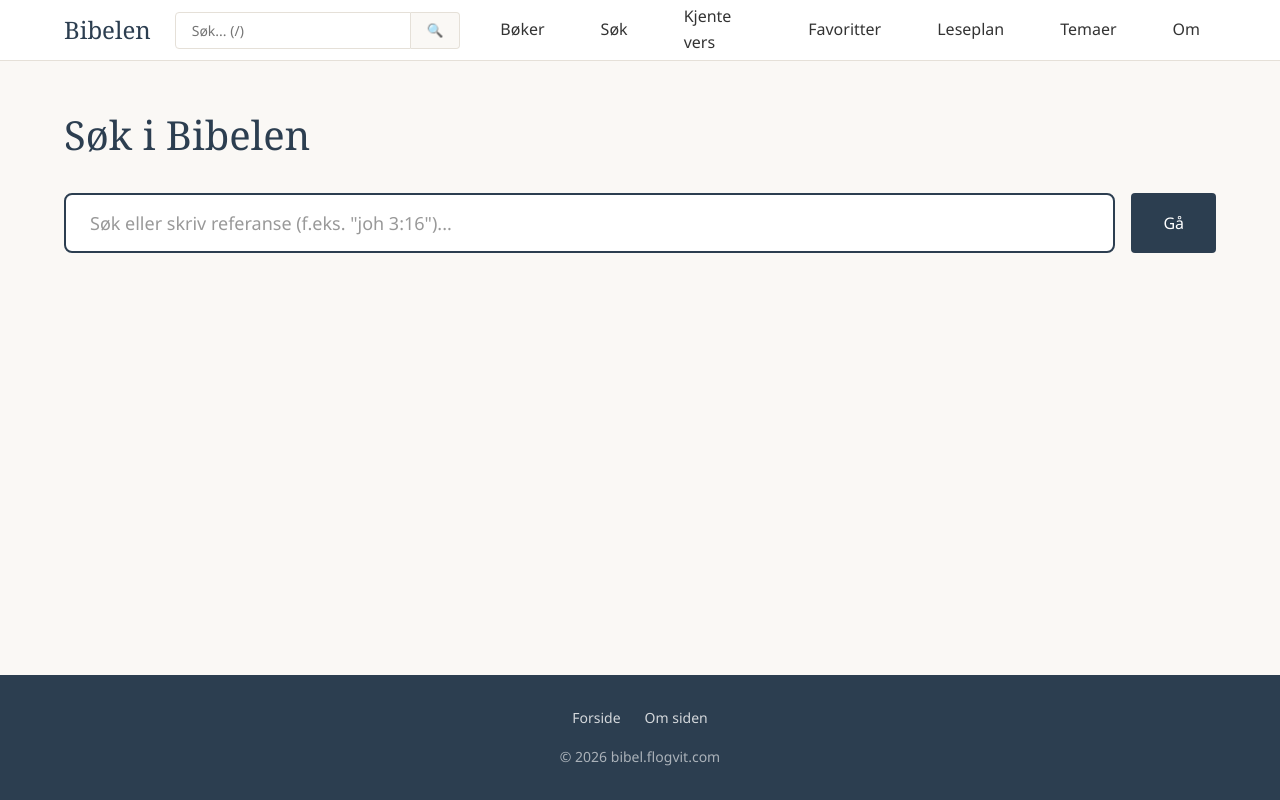
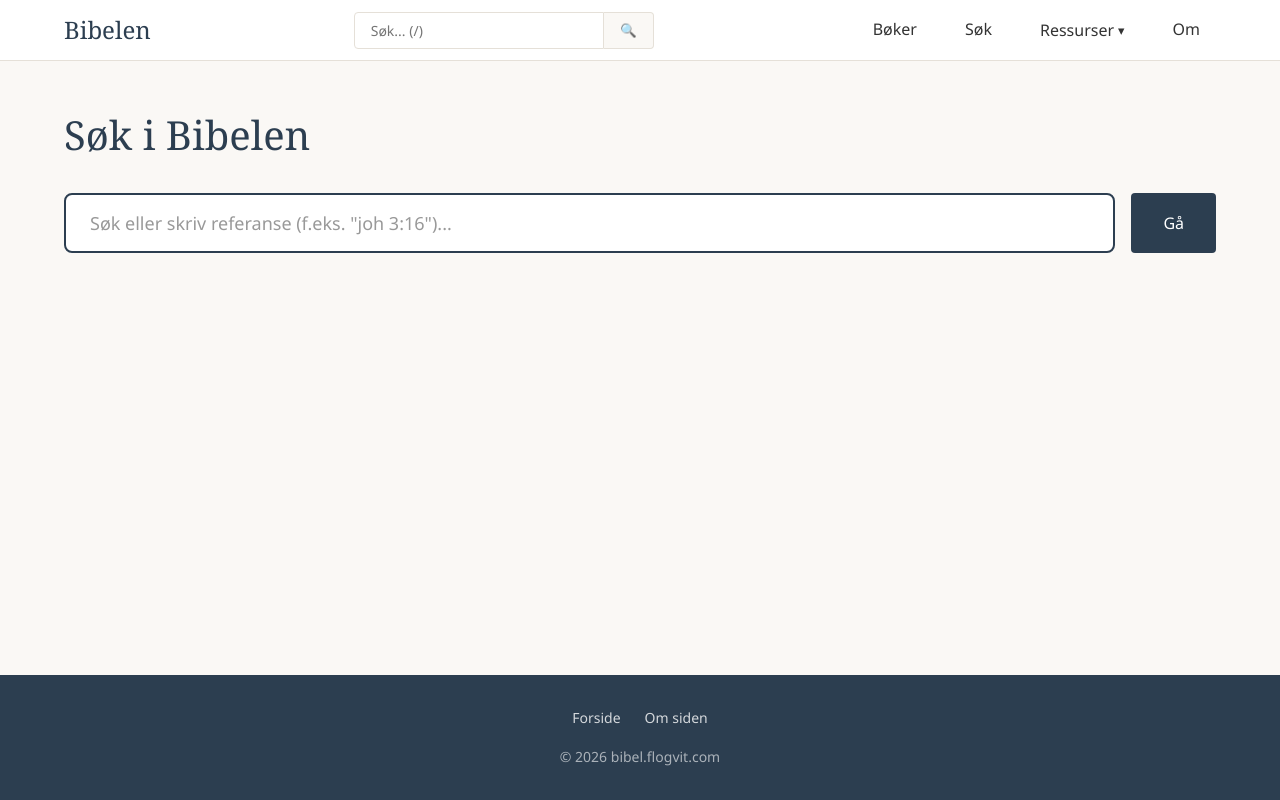
Before and after one commit to flogvit/bibel.flogvit.no, a Next.js app: page /sok in a window 1280 px wide. Built offline with nearby package versions, Linux system fonts and the light colour scheme.

Commit message:
Update header layout and styling

```diff
--- a/src/components/Header.module.scss
+++ b/src/components/Header.module.scss
@@ -70,7 +70,7 @@
 .nav {
   display: flex;
   align-items: center;
-  gap: $spacing-lg;
+  gap: $spacing-md;
 
   @include mobile {
     position: fixed;
@@ -99,6 +99,10 @@
   padding: $spacing-sm $spacing-md;
   border-radius: $radius-sm;
   transition: background $transition-fast, color $transition-fast;
+  background: none;
+  border: none;
+  font-family: $font-sans;
+  cursor: pointer;
 
   &:hover {
     background: $color-background;
@@ -110,6 +114,83 @@
     width: 100%;
     text-align: center;
     padding: $spacing-md;
+  }
+}
+
+// Dropdown styles
+.dropdown {
+  position: relative;
+
+  @include mobile {
+    display: none;
+  }
+}
+
+.dropdownTrigger {
+  display: flex;
+  align-items: center;
+  gap: $spacing-xs;
+}
+
+.dropdownArrow {
+  font-size: 0.8em;
+  transition: transform $transition-fast;
+
+  &.open {
+    transform: rotate(180deg);
+  }
+}
+
+.dropdownMenu {
+  position: absolute;
+  top: 100%;
+  left: 0;
+  min-width: 180px;
+  background: $color-paper;
+  border: 1px solid $color-border;
+  border-radius: $radius-sm;
+  box-shadow: $shadow-md;
+  opacity: 0;
+  visibility: hidden;
+  transform: translateY(-8px);
+  transition: all $transition-fast;
+  z-index: 101;
+
+  &.open {
+    opacity: 1;
+    visibility: visible;
+    transform: translateY(4px);
+  }
+}
+
+.dropdownLink {
+  display: block;
+  padding: $spacing-sm $spacing-md;
+  color: $color-text;
+  text-decoration: none;
+  font-size: $font-size-sm;
+  transition: background $transition-fast, color $transition-fast;
+
+  &:first-child {
+    border-radius: $radius-sm $radius-sm 0 0;
+  }
+
+  &:last-child {
+    border-radius: 0 0 $radius-sm $radius-sm;
+  }
+
+  &:hover {
+    background: $color-background;
+    color: $color-secondary;
+  }
+}
+
+// Mobile: show items inline instead of dropdown
+.mobileDropdownItems {
+  display: none;
+
+  @include mobile {
+    display: contents;
   }
 }
 
@@ -183,6 +264,20 @@
     }
   }
 
+  .dropdownMenu {
+    background: $dark-color-paper;
+    border-color: $dark-color-border;
+  }
+
+  .dropdownLink {
+    color: $dark-color-text;
+
+    &:hover {
+      background: $dark-color-background;
+      color: $dark-color-secondary;
+    }
+  }
+
   .hamburger {
     background: $dark-color-primary;
 
--- a/src/components/Header.tsx
+++ b/src/components/Header.tsx
@@ -7,8 +7,10 @@ import styles from './Header.module.scss';
 
 export function Header() {
   const [menuOpen, setMenuOpen] = useState(false);
+  const [dropdownOpen, setDropdownOpen] = useState(false);
   const [searchQuery, setSearchQuery] = useState('');
   const searchInputRef = useRef<HTMLInputElement>(null);
+  const dropdownRef = useRef<HTMLDivElement>(null);
   const router = useRouter();
 
   // Keyboard shortcut: "/" or Ctrl+K / Cmd+K to focus search
@@ -37,6 +39,18 @@ export function Header() {
     return () => document.removeEventListener('keydown', handleKeyDown);
   }, []);
 
+  // Close dropdown when clicking outside
+  useEffect(() => {
+    function handleClickOutside(e: MouseEvent) {
+      if (dropdownRef.current && !dropdownRef.current.contains(e.target as Node)) {
+        setDropdownOpen(false);
+      }
+    }
+
+    document.addEventListener('mousedown', handleClickOutside);
+    return () => document.removeEventListener('mousedown', handleClickOutside);
+  }, []);
+
   async function handleSearch(e: React.FormEvent) {
     e.preventDefault();
     const query = searchQuery.trim();
@@ -61,6 +75,11 @@ export function Header() {
     router.push(`/sok?q=${encodeURIComponent(query)}`);
     setSearchQuery('');
     setMenuOpen(false);
+  }
+
+  function handleNavClick() {
+    setMenuOpen(false);
+    setDropdownOpen(false);
   }
 
   return (
@@ -94,25 +113,62 @@ export function Header() {
         </button>
 
         <nav className={`${styles.nav} ${menuOpen ? styles.open : ''}`}>
-          <Link href="/" className={styles.navLink} onClick={() => setMenuOpen(false)}>
+          <Link href="/" className={styles.navLink} onClick={handleNavClick}>
             Bøker
           </Link>
-          <Link href="/sok" className={styles.navLink} onClick={() => setMenuOpen(false)}>
+          <Link href="/sok" className={styles.navLink} onClick={handleNavClick}>
             Søk
           </Link>
-          <Link href="/kjente-vers" className={styles.navLink} onClick={() => setMenuOpen(false)}>
+
+          {/* Dropdown for desktop */}
+          <div className={styles.dropdown} ref={dropdownRef}>
+            <button
+              className={`${styles.navLink} ${styles.dropdownTrigger}`}
+              onClick={() => setDropdownOpen(!dropdownOpen)}
+              aria-expanded={dropdownOpen}
+            >
+              Ressurser
+              <span className={`${styles.dropdownArrow} ${dropdownOpen ? styles.open : ''}`}>▾</span>
+            </button>
+            <div className={`${styles.dropdownMenu} ${dropdownOpen ? styles.open : ''}`}>
+              <Link href="/kjente-vers" className={styles.dropdownLink} onClick={handleNavClick}>
                 Kjente vers
               </Link>
-          <Link href="/favoritter" className={styles.navLink} onClick={() => setMenuOpen(false)}>
+              <Link href="/favoritter" className={styles.dropdownLink} onClick={handleNavClick}>
                 Favoritter
               </Link>
-          <Link href="/leseplan" className={styles.navLink} onClick={() => setMenuOpen(false)}>
+              <Link href="/emner" className={styles.dropdownLink} onClick={handleNavClick}>
+                Emner
+              </Link>
+              <Link href="/leseplan" className={styles.dropdownLink} onClick={handleNavClick}>
                 Leseplan
               </Link>
-          <Link href="/temaer" className={styles.navLink} onClick={() => setMenuOpen(false)}>
+              <Link href="/temaer" className={styles.dropdownLink} onClick={handleNavClick}>
                 Temaer
               </Link>
-          <Link href="/om" className={styles.navLink} onClick={() => setMenuOpen(false)}>
+            </div>
+          </div>
+
+          {/* Mobile: show dropdown items inline */}
+          <div className={styles.mobileDropdownItems}>
+            <Link href="/kjente-vers" className={styles.navLink} onClick={handleNavClick}>
+              Kjente vers
+            </Link>
+            <Link href="/favoritter" className={styles.navLink} onClick={handleNavClick}>
+              Favoritter
+            </Link>
+            <Link href="/emner" className={styles.navLink} onClick={handleNavClick}>
+              Emner
+            </Link>
+            <Link href="/leseplan" className={styles.navLink} onClick={handleNavClick}>
+              Leseplan
+            </Link>
+            <Link href="/temaer" className={styles.navLink} onClick={handleNavClick}>
+              Temaer
+            </Link>
+          </div>
+
+          <Link href="/om" className={styles.navLink} onClick={handleNavClick}>
             Om
           </Link>
         </nav>
```
Lines whose indentation alone changed are shown as unchanged.
